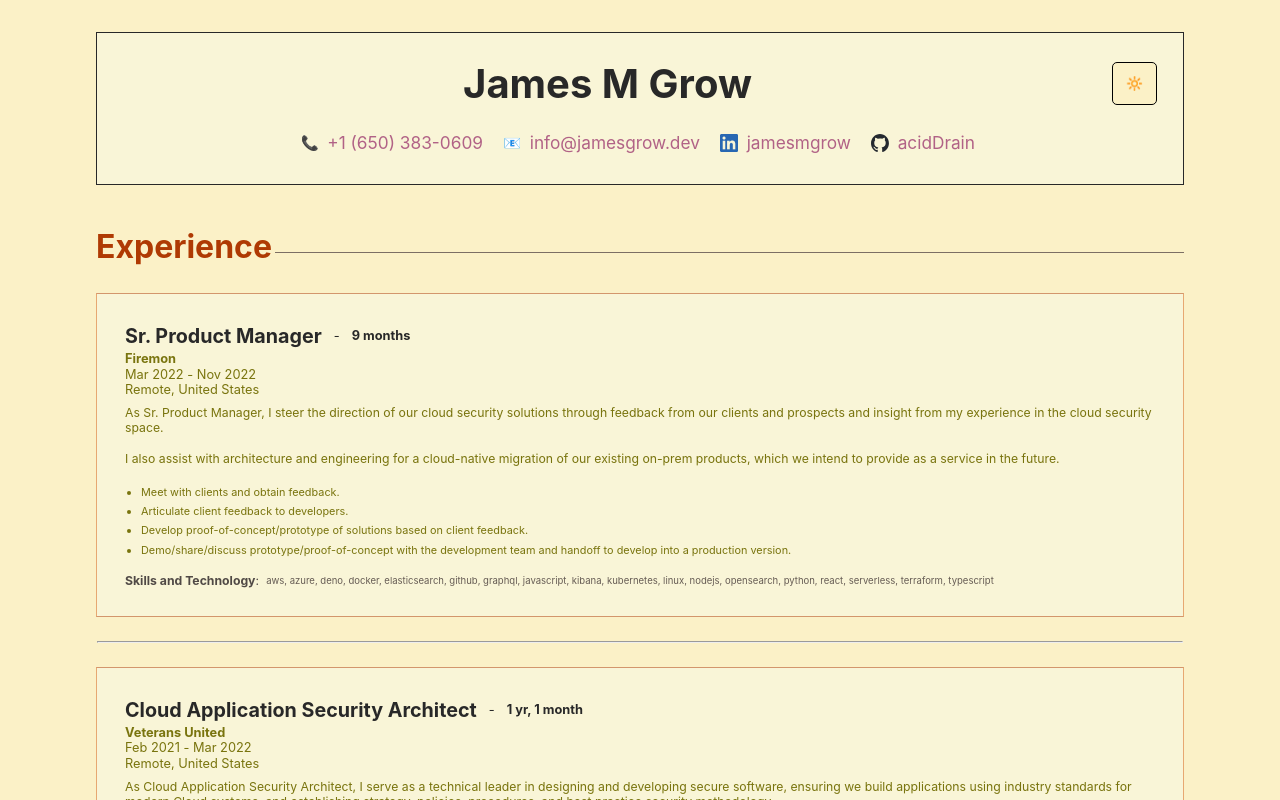
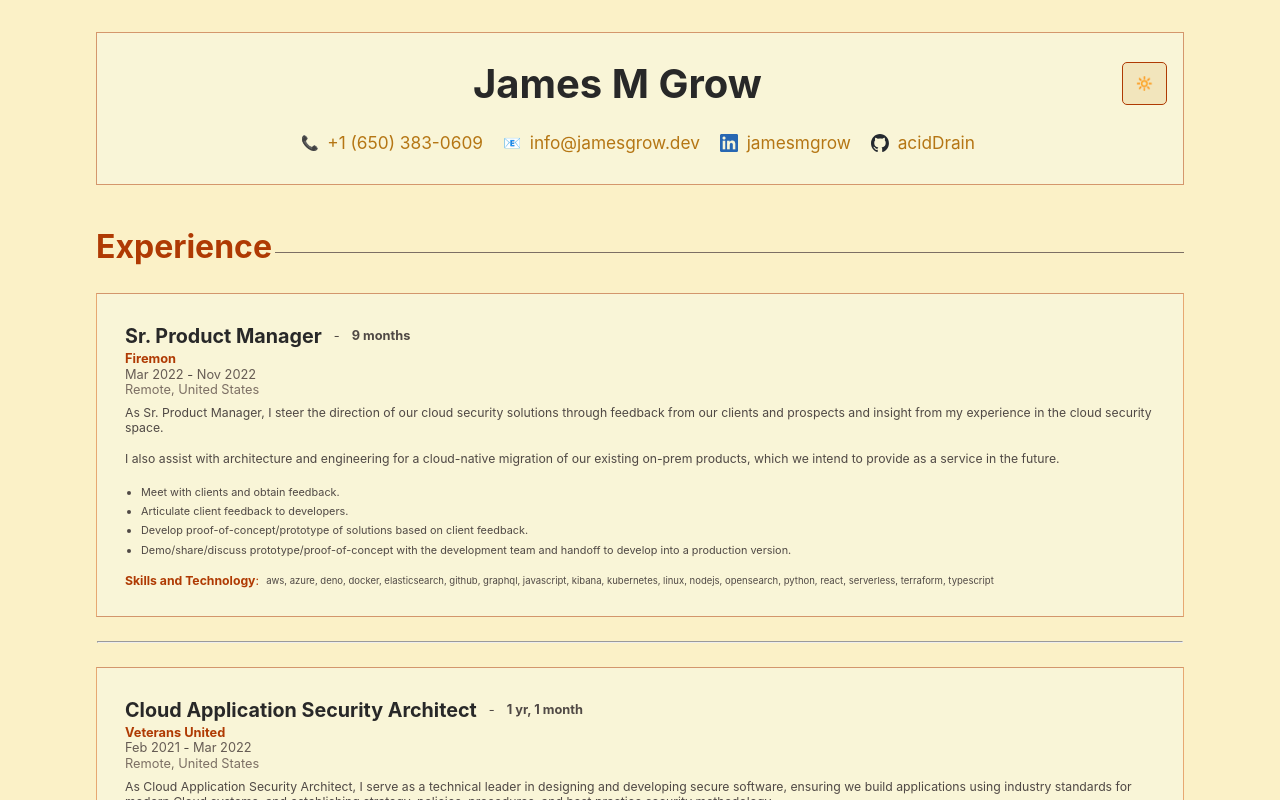
Before and after one commit to acidDrain/resume.jamesgrow.dev, a React app: page / in a window 1280 px wide. Shown: the top 800 px of the page. Built offline with nearby package versions, Linux system fonts and the light colour scheme.

Commit message:
Fix some of the styling, theming

```diff
--- a/src/App.js
+++ b/src/App.js
@@ -49,6 +49,7 @@ const AppWrapper = styled.div`
   @media print {
     color: black;
     background-color: white;
+    border-color: black;
     font-size: 100%;
   }
 `;
@@ -66,10 +67,10 @@ const GlobalStyle = createGlobalStyle`
     background-color: ${(props) => getThemeColor(props.theme)("bg")};
     font-family: -apple-system, BlinkMacSystemFont, Segoe UI, Roboto, Lato, Helvetica, Arial, sans-serif;
     transition: all 0.3s linear;
-
     @media print {
       color: black;
       background-color: white;
+      border-color: black;
     }
   }
 `;
--- a/src/Components/Button.js
+++ b/src/Components/Button.js
@@ -12,27 +12,33 @@ const ToolTip = ({ children, className, toolTipText, ...props }) =>
 const StyledToolTip = styled(ToolTip)`
   position: relative;
   display: inline-block;
-  font-size: 0.4rem;
+  font-size: 0.5em;
   color: ${({ theme }) => getThemeColor(theme, "fg")};
   background-color: transparent;
   transition: color 0.5s linear, background-color 0.5s linear, visibility 0.3s ease-in;
-  padding: 1.5em 1.55em;
   .tooltipText {
     visibility: hidden;
-    background-color: ${({ theme }) => getThemeColor(theme, "bgH")};
-    color: ${({ theme }) => getThemeColor(theme, "orange")};
-    border-radius: 0.7em;
+    background-color: ${({ theme }) => getThemeColor(theme)("bgH")};
+    border: thin solid;
+    border-color: ${({ theme }) => getThemeColor(theme)("bg2")};
+    color: ${({ theme }) => getThemeColor(theme)("fg")};
+    border-radius: 1.25em;
     position: absolute;
-    width: 14em;
+    overflow-wrap: never;
     margin-top: -0.5em;
     margin-left: -13.5em;
     z-index: 1;
+    padding: 1.0em;
   }
   &:hover .tooltipText {
     visibility: visible;
     opacity: 0.85;
-    color: ${({ theme }) => getThemeColor(theme, "bg")};
-    background-color: ${({ theme }) => getThemeColor(theme, "fg")};
+    padding: 1.0em;
+    color: ${({ theme }) => getThemeColor(theme)("fg")};
+    background-color: ${({ theme }) => getThemeColor(theme)("bg")};
+    border: thin solid;
+    border-color: ${({ theme }) => getThemeColor(theme)("fg2")};
+    overflow-wrap: never;
   }
   @media print {
     display: none;
@@ -54,14 +60,15 @@ const ButtonComponent = ({ onClick, label, tooltipText, ...props }) => (
 
 
 const Button = styled(ButtonComponent)`
-  color: ${(props) => props.theme.colors.fg};
-  background-color: ${(props) => props.theme.colors.bg};
-  border-color: ${(props) => props.theme.colors.borderColor};
+  color: ${(props) => getThemeColor(props.theme)("fg")};
+  background-color: ${(props) => getThemeColor(props.theme)("bgS")};
+  border-color: ${(props) => getThemeColor(props.theme)("orange")};
   border-radius: 5px;
   border-style: solid;
   border-width: thin;
   transition: background-color 0.3s linear;
   outline: none;
+  padding: 0;
   &:active {
     outline: none;
   }
@@ -70,8 +77,8 @@ const Button = styled(ButtonComponent)`
   }
   &:hover {
     outline: none;
-    background-color: ${(props) => props.theme.colors.link};
-    border-color: ${(props) => props.theme.colors.borderColor};
+    background-color: ${(props) => getThemeColor(props.theme)("bg2")};
+    border-color: ${(props) => getThemeColor(props.theme)("orangeDim")};
   }
   @media print {
     display: none;
--- a/src/Components/Experience.js
+++ b/src/Components/Experience.js
@@ -17,6 +17,7 @@ const ExperienceWrapper = styled.article`
     color: black;
     border: none;
     background-color: white;
+    border-color: black;
     page-break-before: auto;
     page-break-inside: auto;
     page-break-after: avoid;
@@ -117,6 +118,9 @@ const HistoryRow = styled.div`
     page-break-before: auto;
     page-break-inside: avoid;
     page-break-after: auto;
+    color: black;
+    background-color: white;
+    border-color: black;
   }
 `;
 
@@ -125,12 +129,13 @@ const StyledHistoryRecord = styled.div`
   flex-direction: column;
   width: 100%;
   background-color: ${({ theme }) => getThemeColor(theme)("bgH")};
-  color: ${({ theme }) => getThemeColor(theme)("green")};
+  color: ${({ theme }) => getThemeColor(theme)("fg2")};
   border: ${(props) => `1px solid ${getThemeColor(props.theme)("orangeDim").replace(/1\.0/, "0.5")}`};
   padding: 1.75rem;
   @media print {
     page-break-inside: avoid;
     background-color: white;
+    border-color: black;
     color: black;
   }
 `;
@@ -145,12 +150,16 @@ const SkillsAndTech = styled.div`
     display: flex;
     flex: 0 2 auto;
     text-align: left;
-    color: ${({ theme }) => getThemeColor(theme)("fg2")};
+    color: ${({ theme }) => getThemeColor(theme)("orange")};
     @media screen and (max-width: 800px) {
       font-size: 0.9em;
     }
     @media screen and (min-width: 801px) {
       font-size: 0.9em;
+    }
+    @media print {
+      color: black;
+      background-color: white;
     }
   }
   span:nth-child(even) {
@@ -158,12 +167,16 @@ const SkillsAndTech = styled.div`
     flex: 2 2 auto;
     align-items: center;
     padding-left: 0.75em;
-    color: ${({ theme }) => getThemeColor(theme)("fg3")};
+    color: ${({ theme }) => getThemeColor(theme)("fg2")};
     @media screen and (min-width: 160px) and (max-width: 800px) {
       font-size: 0.6em;
     }
     @media screen and (min-width: 801px) {
       font-size: 0.7em;
+    }
+    @media print {
+      color: black;
+      background-color: white;
     }
   }
   @media print {
@@ -344,7 +357,7 @@ const FlexTitle = styled(H4)`
 `;
 
 const FlexDuration = styled(FlexItem)`
-  color: ${({ theme }) => getThemeColor(theme)("fg")};
+  color: ${({ theme, variant }) => getThemeColor(theme)(variant)};
   @media screen and (max-width: 800px) {
     flex: 0 2 auto;
     justify-content: flex-start;
@@ -388,25 +401,25 @@ const CompanyRecordHeaderWrapper = (
 ) => (
     <StyledCompanyRecordHeader>
       <Row>
-        <FlexTitle variant={(props) => getThemeColor(props.theme, "green")}>
+        <FlexTitle variant={(props) => getThemeColor(props.theme)("green")}>
           <strong>{title}</strong>
         </FlexTitle>
-        <FlexDuration variant={(props) => getThemeColor(props.theme, "red")}>
+        <FlexDuration variant={(props) => getThemeColor(props.theme)("fg2")}>
           <strong>{duration}</strong>
         </FlexDuration>
       </Row>
       <Row>
-        <FlexItem variant={(props) => getThemeColor(props.theme, "red")}>
+        <FlexItem variant={(props) => getThemeColor(props.theme)("orange")}>
           <strong>{company}</strong>
         </FlexItem>
       </Row>
       <Row>
-        <FlexItem variant={(props) => getThemeColor(props.theme, "red")}>{formatDateString(startDate)}</FlexItem>
+        <FlexItem variant={(props) => getThemeColor(props.theme)("fg3")}>{formatDateString(startDate)}</FlexItem>
         <FlexItem>&nbsp;-&nbsp;</FlexItem>
-        <FlexItem variant={(props) => getThemeColor(props.theme, "red")}>{formatDateString(endDate)}</FlexItem>
+        <FlexItem variant={(props) => getThemeColor(props.theme)("fg3")}>{formatDateString(endDate)}</FlexItem>
       </Row>
       <Row>
-        <FlexItem variant={(props) => getThemeColor(props.theme, "red")}>
+        <FlexItem variant={(props) => getThemeColor(props.theme)("fg4")}>
           {location}
         </FlexItem>
       </Row>
--- a/src/Components/Header.js
+++ b/src/Components/Header.js
@@ -6,6 +6,7 @@ const StyledHeader = styled.header`
   display: flex;
   max-width: calc(100%);
   border: thin solid;
+  border-color: ${({ theme }) => getThemeColor(theme)("orange").replace(/1\.0/, "0.5")};
   background-color: ${({ theme }) => getThemeColor(theme)("bgH")};
   @media screen and (min-width: 1rem) and (max-width: 50rem) {
     padding: 0.35em 1.0em;
@@ -30,9 +31,9 @@ const StyledHeader = styled.header`
   }
 `;
 
-const Header = (props) => (
+const Header = ({ children }) => (
   <StyledHeader>
-      {props.children}
+      {children}
   </StyledHeader>
 );
 
--- a/src/ContactCard.js
+++ b/src/ContactCard.js
@@ -53,11 +53,11 @@ const ThemeToggleButtonWrapper = styled.div`
 const ToggleThemeButton = styled(Button)`
   display: flex;
   cursor: pointer;
-  @media screen and (min-width: 1rem) and (max-width: 50.9rem) {
+  @media screen and (min-width: 100px) and (max-width: 800px) {
     padding: 0.50em;
     margin: 1em auto 1.0em auto;
   }
-  @media screen and (min-width: 51.0rem) {
+  @media screen and (min-width: 801px) {
     padding: 1em;
   }
   @media print {
@@ -139,7 +139,7 @@ const StyledLink = styled(Link)`
   display: flex;
   font-size: 1em;
   text-decoration: none;
-  color: ${(props) => getThemeColor(props.theme)("purpleDim")};
+  color: ${(props) => getThemeColor(props.theme)("yellow")};
   &:hover {
     text-decoration: underline;
   }
```
